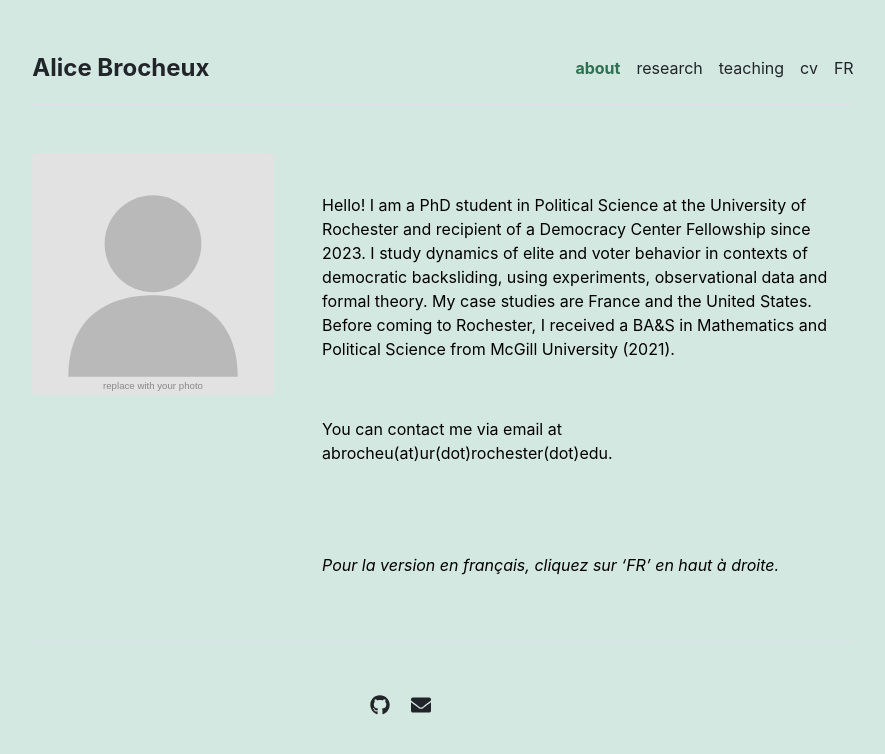
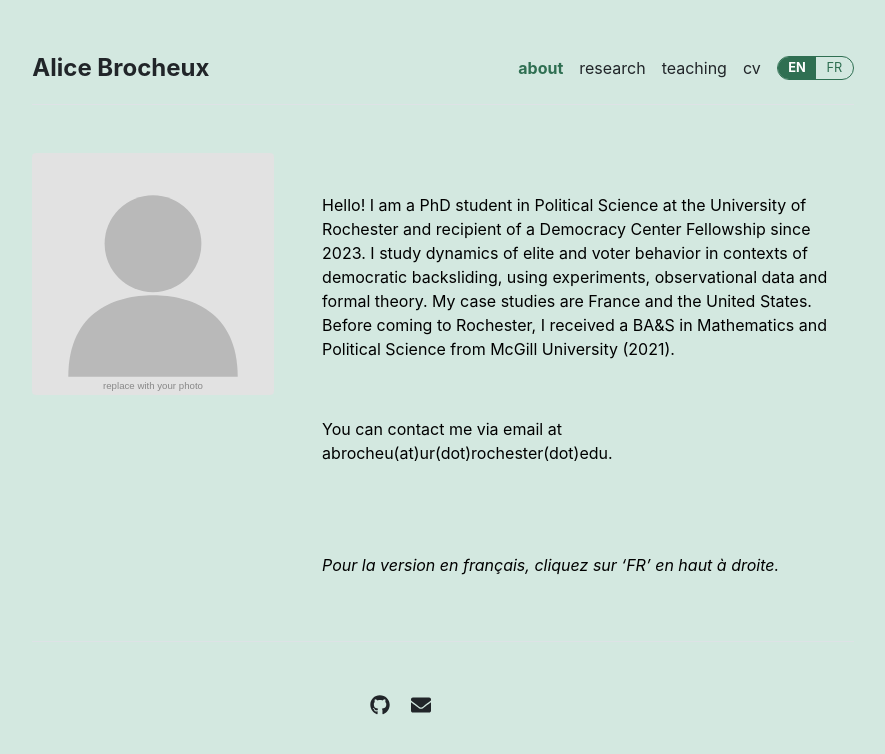
Before and after one commit to AliceBrocheux/alicebrocheux.github.io, a Jekyll site: the page built from index.md, in a window 1280 px wide. Shown: the top 754 px of the page, without its empty margins (197-1082 px from the left). Built offline with Jekyll 4.4.1, drawn with Linux system fonts in a browser that asks for light colours.

Commit message:
Make EN/FR a pill-shaped toggle switch
Both options now always show side by side, with the current language
highlighted (filled background), instead of a single link to the
other language.

Co-Authored-By: Claude Sonnet 5 <noreply@anthropic.com>
Claude-Session: https://claude.ai/code/session_0155iGnd9qZpnMEwwTh5PQqH

```diff
--- a/_includes/header.html
+++ b/_includes/header.html
@@ -6,11 +6,11 @@
 {% assign teaching_url = prefix | append: '/teaching.html' %}
 {% assign cv_url = prefix | append: '/cv.html' %}
 {% if lang == 'fr' %}
-  {% assign other_lang_href = page.url | remove_first: '/fr' %}
-  {% assign other_lang_label = 'EN' %}
+  {% assign en_href = page.url | remove_first: '/fr' %}
+  {% assign fr_href = page.url %}
 {% else %}
-  {% assign other_lang_href = page.url | prepend: '/fr' %}
-  {% assign other_lang_label = 'FR' %}
+  {% assign en_href = page.url %}
+  {% assign fr_href = page.url | prepend: '/fr' %}
 {% endif %}
 
 <header class="d-flex flex-column flex-md-row align-items-center pb-3 mb-5 border-bottom">
@@ -19,11 +19,14 @@
       <span class="fs-4 fw-bold">{{ site.title }}</span>
     </a>
   </div>
-  <nav class="d-inline-flex mt-2 mt-md-0 ms-md-auto">
+  <nav class="d-inline-flex align-items-center mt-2 mt-md-0 ms-md-auto">
     <a class="me-3 py-2 text-decoration-none site-nav-link{% if page.url == about_url %} active{% endif %}" href="{{ site.github.url }}{{ prefix }}/">{% if lang == 'fr' %}accueil{% else %}about{% endif %}</a>
     <a class="me-3 py-2 text-decoration-none site-nav-link{% if page.url == research_url %} active{% endif %}" href="{{ site.github.url }}{{ prefix }}/research">{% if lang == 'fr' %}recherche{% else %}research{% endif %}</a>
     <a class="me-3 py-2 text-decoration-none site-nav-link{% if page.url == teaching_url %} active{% endif %}" href="{{ site.github.url }}{{ prefix }}/teaching">{% if lang == 'fr' %}enseignement{% else %}teaching{% endif %}</a>
     <a class="me-3 py-2 text-decoration-none site-nav-link{% if page.url == cv_url %} active{% endif %}" href="{{ site.github.url }}{{ prefix }}/cv">cv</a>
-    <a class="py-2 text-decoration-none site-nav-link" href="{{ site.github.url }}{{ other_lang_href }}">{{ other_lang_label }}</a>
+    <div class="lang-toggle">
+      <a href="{{ site.github.url }}{{ en_href }}" class="{% if lang == 'en' %}active{% endif %}">EN</a>
+      <a href="{{ site.github.url }}{{ fr_href }}" class="{% if lang == 'fr' %}active{% endif %}">FR</a>
+    </div>
   </nav>
 </header>
--- a/assets/css/main.css
+++ b/assets/css/main.css
@@ -17,3 +17,29 @@ body a {
   color: #2f6f52 !important;
   font-weight: bold;
 }
+
+.lang-toggle {
+  display: inline-flex;
+  border: 1px solid #2f6f52;
+  border-radius: 999px;
+  overflow: hidden;
+  font-size: 0.8rem;
+  line-height: 1;
+}
+
+.lang-toggle a {
+  padding: 0.3rem 0.65rem;
+  text-decoration: none !important;
+  color: #2f6f52 !important;
+  transition: background-color 0.15s ease-in-out, color 0.15s ease-in-out;
+}
+
+.lang-toggle a.active {
+  background: #2f6f52;
+  color: #ffffff !important;
+  font-weight: bold;
+}
+
+.lang-toggle a:hover:not(.active) {
+  background: #2f6f5222;
+}
```
